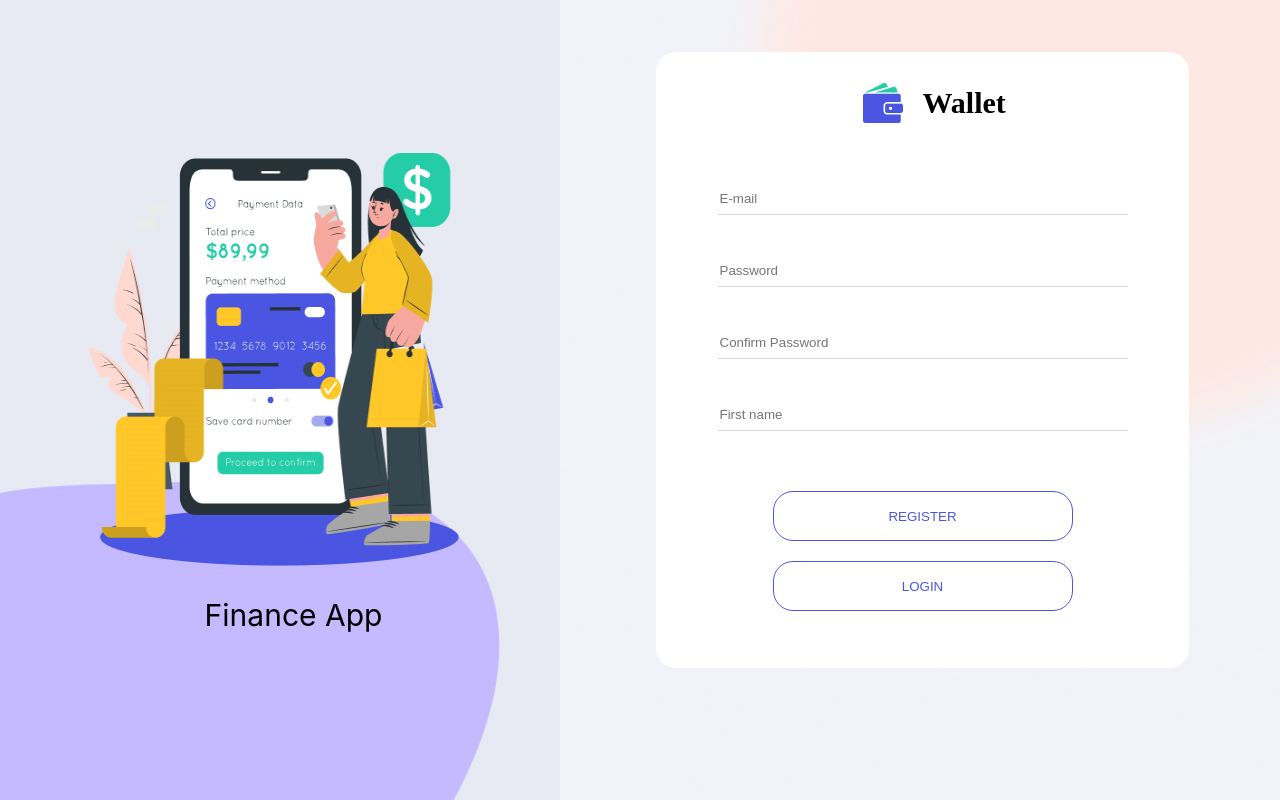
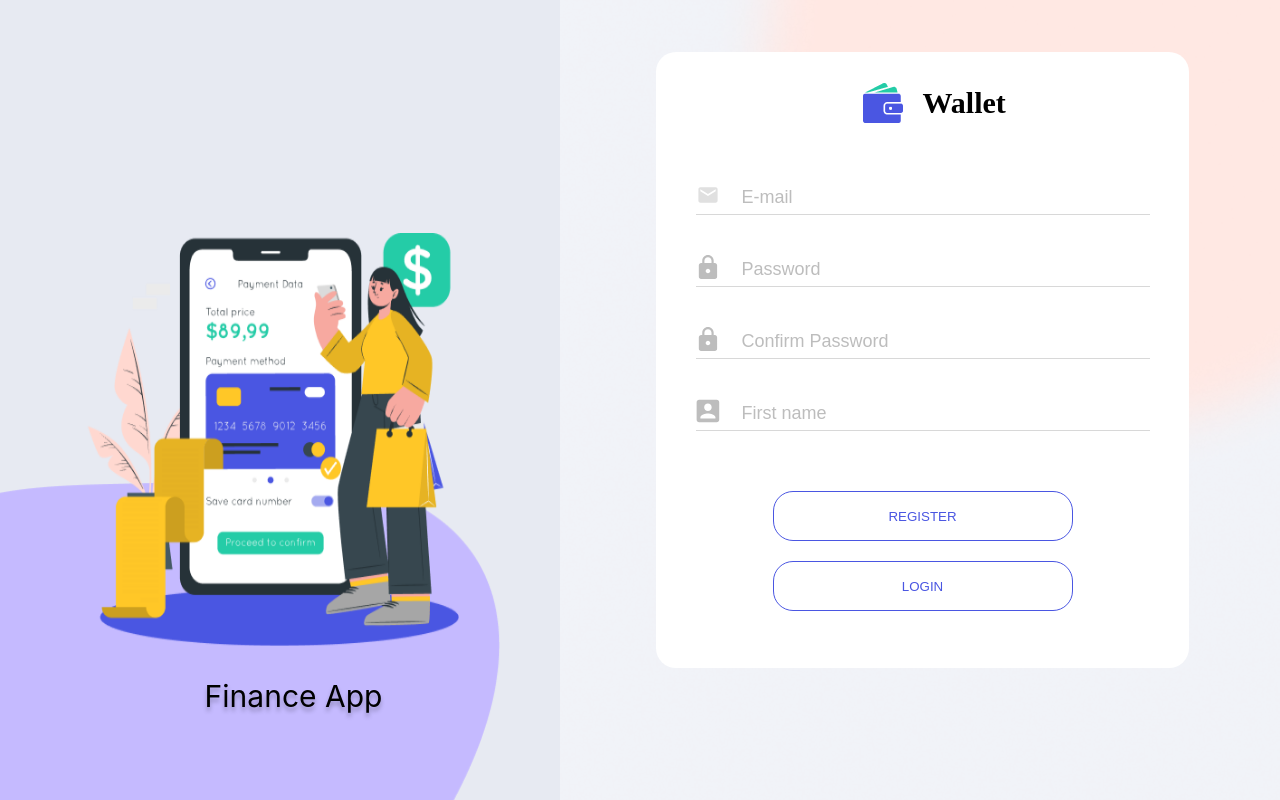
Before and after one commit to KarolKowalewicz/wallet-frontend, a React (Create React App) app: page /register in a window 1280 px wide. Built offline with nearby package versions, Linux system fonts and the light colour scheme.

Commit message:
ALMOST finished graphic layer

```diff
--- a/src/components/RegisterForm/RegisterForm.jsx
+++ b/src/components/RegisterForm/RegisterForm.jsx
@@ -1,5 +1,10 @@
 import css from './RegisterForm.module.scss';
 import logo from '../../img/logowallet.png';
+
+import { ReactComponent as Avatar } from '../../img/avatar.svg';
+import { ReactComponent as Lock } from '../../img/lock.svg'
+import { ReactComponent as Email } from '../../img/email.svg'
+
 
 const RegisterForm = () => {
     return (
@@ -10,15 +15,19 @@ const RegisterForm = () => {
             </div>
             <form className={css.form}>
                 <label className={css.label}>
+                    <Email className={css.svg}/>
                     <input className={css.input} placeholder='E-mail' type='email' name='email'/>
                 </label>
                 <label className={css.label}>
+                    <Lock className={css.svg}/>
                     <input className={css.input} placeholder='Password' type='password' name='password' />
                 </label>
                 <label className={css.label}>
-                    <input className={css.input} placeholder='Confirm Password'/>
+                    <Lock className={css.svg}/>
+                    <input className={css.input} placeholder='Confirm Password' type='password' name='confirm-password'/>
                 </label>
                 <label className={css.label}>
+                    <Avatar className={css.svg}/>
                     <input className={css.input} placeholder='First name' type='text' name='name'/>
                 </label>
                 <div className={css.buttonSection}>
--- a/src/components/RegisterForm/RegisterForm.module.scss
+++ b/src/components/RegisterForm/RegisterForm.module.scss
@@ -9,6 +9,11 @@
     border-radius: 20px;
     position: relative;
     z-index: 999;
+
+    @media screen and (min-width:350px) and (max-width: 767px) {
+      width: 80vw;
+      height: 90vh;
+    }
 
     @media screen and (min-width: 768px) {
       width: 533px;
@@ -65,20 +70,42 @@
 }
 
 .form {
+
   display: flex;
   flex-direction: column;
   justify-content: center;
   margin: 0 auto;
   gap:40px;
-  width: 320;
+  // width: 320;
+}
+
+.svg {
+  width: 24px;
+  height: 24px;
+  fill: #bdbdbd;
+
+}
+
+.label{
+  border-bottom: 1px solid rgb(216, 216, 216);
+  display: flex;
+  gap: 20px;
 }
 
 .input{
-  width: 270px;
   padding-block: 8px;
   outline-color: transparent;
   border-style: none;
-  border-bottom: 1px solid rgb(216, 216, 216);
+
+
+
+  &::placeholder{
+    color: #bdbdbd;
+      font-size: 18px;
+      font-style: normal;
+      font-weight: 400;
+      line-height: normal;
+  }
 
   @media screen and (min-width: 768px) {
     width: 410px;
--- a/src/pages/Register/Register.module.scss
+++ b/src/pages/Register/Register.module.scss
@@ -1,38 +1,39 @@
 @import "./../../../public/modern-normalize.scss";
 @import "../../../stylesheet/vars.scss";
+// @import "../../../stylesheet/fonts.scss";
 
 .registerPage {
     background-color: #E7EAF2;
-    height: 100%;
-    width: 100%;
+    height: 100vh;
+    width: 100vw;
     position: absolute;
-    align-content: center;
 
-}
 
-.registerPage__title {
+    &__title {
         display: none;
         width: 187px;
         height: 45px;
 
         @media screen and (min-width: 768px) {
             font-size: 30px;
+            text-shadow: 0px 4px 4px rgba(0, 0, 0, 0.25);
             font-weight: 400;
             position: fixed;
             display: flex;
             justify-content: center;
-        top: 163px;
+            bottom: 716px;
             right: 153px;
             z-index: 4;
+
           }
 
         @media screen and (min-width: 1280px) {
-        top: 598px;
+            bottom: 76px;
             left: 200px;
           }
     }
 
-.registerPage__ellipse{
+    &__ellipse{
         display: none;
 
         @media screen and (min-width: 321px) and (max-width: 1279px) {
@@ -44,11 +45,9 @@
             top: 0px;
             right: 0px;
           }
-
-
     }
 
-.registerPage__lowerEllipse {
+    &__lowerEllipse {
         display: none;
 
         @media screen and (min-width: 321px) {
@@ -62,7 +61,7 @@
           }
     }
 
-.registerPage__frame{
+    &__frame{
         display: none;
 
         @media screen and (min-width: 768px){
@@ -71,7 +70,7 @@
             height: 250px;
             position: fixed;
             z-index: 0;
-        top: 60px;
+            bottom: 714px;
             left:129px;
         }
 
@@ -79,12 +78,12 @@
             width: 410px;
             height: 413px;
             z-index: 1;
-        top: 153px;
+            bottom: 154px;
             left:66px;
         }
+    }
 
-}
-.registerPage__backdrop {
+    &__backdrop {
         display: none;
 
         @media screen and (min-width: 1280px) {
@@ -98,5 +97,5 @@
             height: 100%;
             z-index: 1;
         }
-
     }
+}
```
Also changed, not shown: src/img/email.svg (added). Lines whose indentation alone changed are shown as unchanged.
